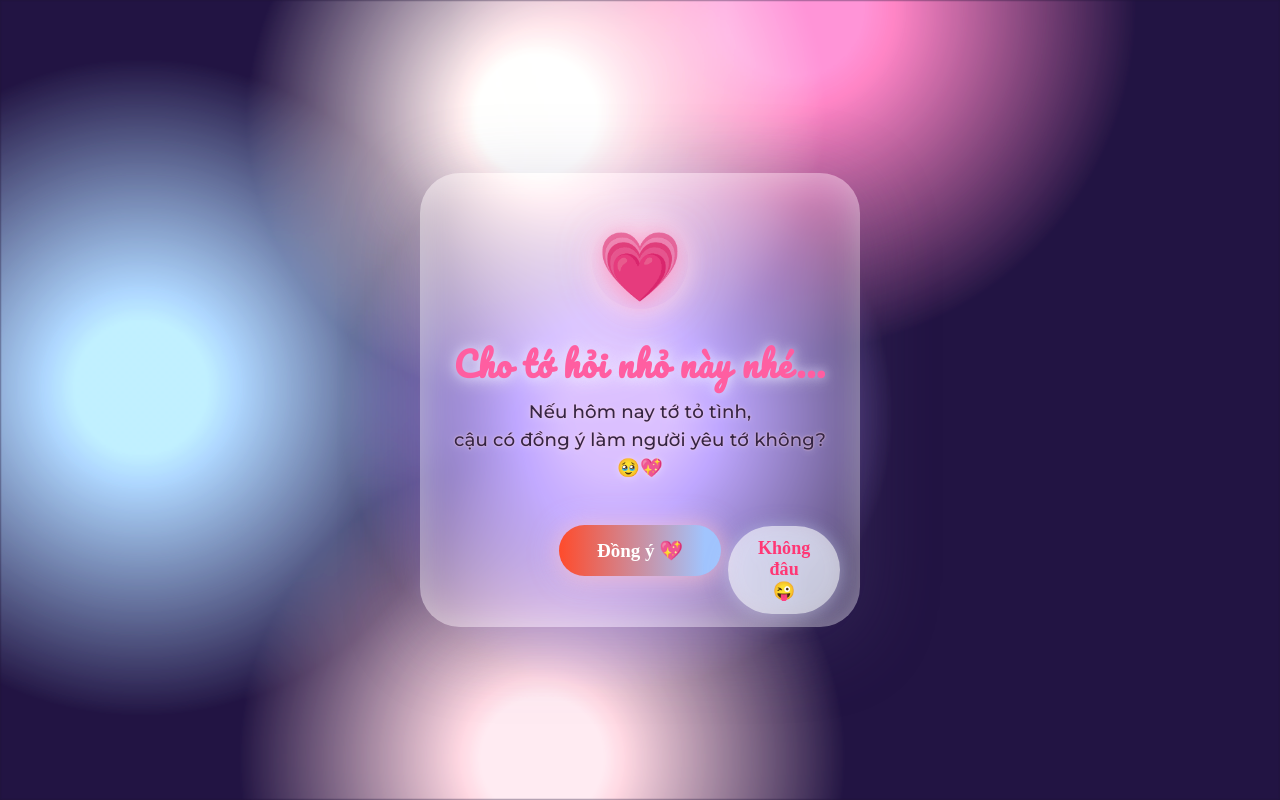
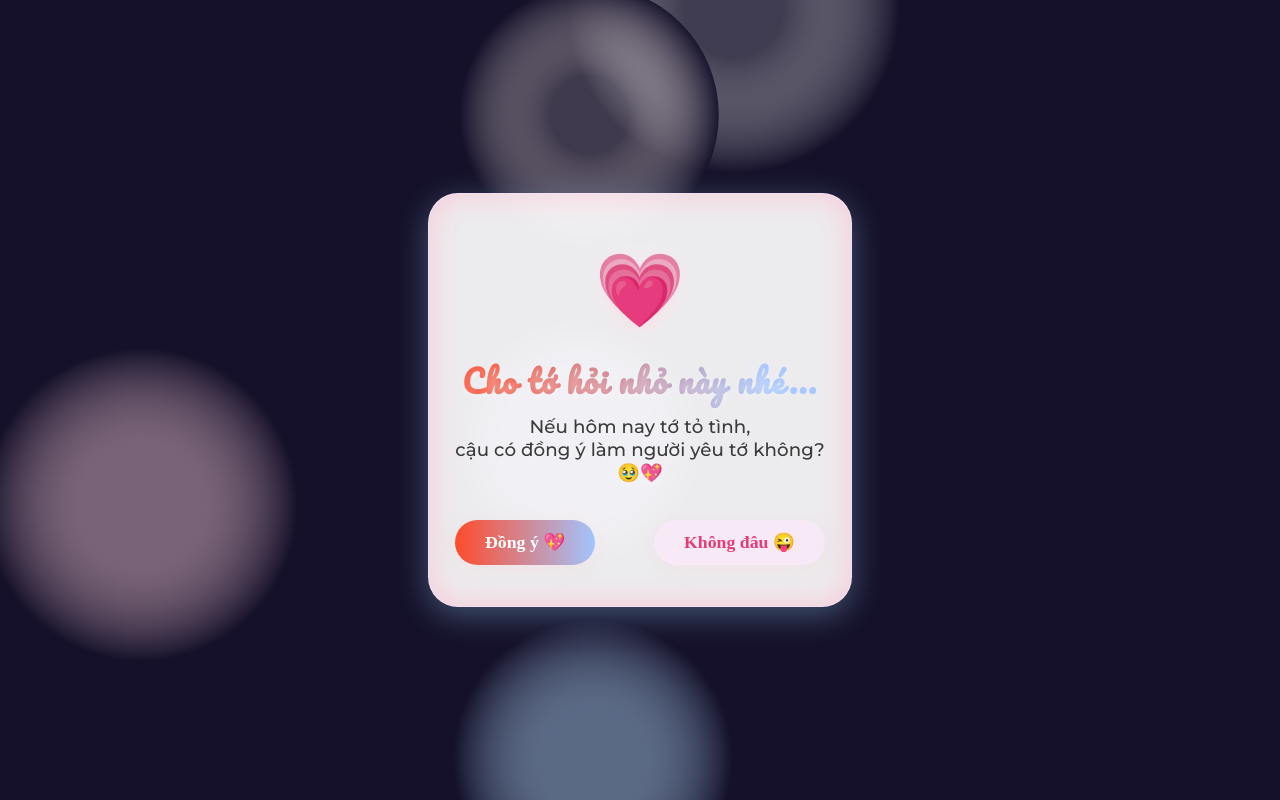
Before and after one commit to koha2002/LUV, a plain HTML site: page index.html in a window 1280 px wide. Both pictures are taken after a click on the element "Chạm vào trái tim!". Drawn offline with nearby package versions, Linux system fonts and the light colour scheme.

Commit message:
index.html

```diff
--- a/index.html
+++ b/index.html
@@ -2,163 +2,116 @@
 <html lang="vi">
 <head>
   <meta charset="UTF-8">
-  <title>Tỏ tình đẹp như mơ</title>
+  <title>Tỏ tình nghệ thuật đẹp</title>
   <meta name="viewport" content="width=device-width, initial-scale=1.0">
-  <!-- Confetti CDN -->
   <script src="https://cdn.jsdelivr.net/npm/canvas-confetti@1.9.2/dist/confetti.browser.min.js"></script>
   <link href="https://fonts.googleapis.com/css2?family=Pacifico&family=Montserrat:wght@500;700&display=swap" rel="stylesheet">
   <style>
-    html,body {
-      min-height: 100vh; margin:0; padding:0; box-sizing: border-box;
-      overflow-x: hidden; background: #1e1338;
+    html,body { height: 100%; margin:0; padding:0; box-sizing:border-box; background:#15112a; }
+    body { min-height:100vh; display:flex;align-items:center;justify-content:center;}
+    #bg { position:fixed;top:0;left:0;width:100vw;height:100vh;z-index:0; }
+    .lovebox {
+      position: relative;
+      z-index:2;
+      background: rgba(255,255,255,0.92);
+      border-radius: 30px;
+      padding: 36px 26px 30px 26px;
+      box-shadow: 0 8px 32px #9edbff55, 0 0 32px #ffb3c899 inset;
+      max-width: 370px; width:94vw;
+      text-align:center;
+      margin: 0 auto;
+      backdrop-filter: blur(5px) saturate(112%);
+      border: 1.5px solid #ffdaf3bb;
     }
-    body {
-      position: relative;
-      display: flex; align-items: center; justify-content: center;
-      min-height: 100vh;
+    .heart-big {
+      font-family: 'Pacifico', cursive;
+      font-size: 62px;
+      color: #ff3c6a;
+      text-shadow: 0 2px 16px #fdc8d68a,0 0 24px #fff9;
+      margin-bottom: 5px;
+      animation: heartbeat 1.1s infinite;
+      user-select: none; cursor: pointer;
     }
-    /* Liquid background */
-    #liquid-bg {
-      position:fixed; left:0;top:0;width:100vw;height:100vh;z-index:0;pointer-events:none;
-      filter: blur(1.3px) brightness(1.11) saturate(1.13);
-      background: #1e1338;
-    }
-    /* Glass box */
-    .lovebox {
-      max-width: 400px;
-      width: 92vw;
-      padding: 40px 20px 35px 20px;
-      border-radius: 40px;
-      background: rgba(255,255,255,0.25);
-      box-shadow: 0 14px 80px 0 #6b5c8e40, 0 0 34px #fff5 inset;
-      backdrop-filter: blur(11px) saturate(120%);
-      -webkit-backdrop-filter: blur(11px) saturate(120%);
-      margin:0 auto;
-      text-align:center;
-      z-index: 2;
-      position: relative;
-      animation: popIn 1.1s cubic-bezier(.31,1.53,.61,.87);
-    }
-    @keyframes popIn {
-      0% {transform:scale(0.7) translateY(80px); opacity:0;}
-      50%{transform:scale(1.06);}
-      100% {transform:scale(1) translateY(0); opacity:1;}
-    }
-    .heartwave {
-      width: 96px;
-      height: 96px;
-      border-radius: 50%;
-      display:inline-flex;align-items:center;justify-content:center;
-      background: radial-gradient(circle,#fff6 40%,#fff0 100%);
-      position:relative;
-      margin-bottom: 10px;
-      box-shadow: 0 4px 24px #fff9;
-      cursor: pointer;
-      user-select: none;
-      transition: transform 0.15s;
-      overflow: visible;
-    }
-    .heartwave:active { transform: scale(1.12);}
-    .heart-icon {
-      font-size: 68px;
-      color: #ff3c77;
-      text-shadow: 0 4px 40px #fdd0f2b3, 0 0 24px #fff2;
-      animation: pulse 1.3s infinite;
-      font-family: 'Pacifico', cursive;
-      transition: filter 0.2s;
-    }
-    @keyframes pulse {
-      0%,100%{filter:drop-shadow(0 0 0 #ff3c77a3);}
-      35%{filter:drop-shadow(0 0 22px #ff5ea1);}
-      70%{filter:drop-shadow(0 0 8px #fdc8d6);}
+    @keyframes heartbeat {
+      0%,100%{transform:scale(1);}
+      30%{transform:scale(1.18);}
+      60%{transform:scale(1.32);}
     }
     h1 {
       font-family: 'Pacifico', cursive;
-      font-size: 2.1rem;
-      color: #ff5ea1;
-      margin: 15px 0 5px;
-      text-shadow: 0 1px 18px #fff9, 0 0 10px #d9d4ffb3;
-      letter-spacing: 1.2px;
+      font-size: 1.95rem;
+      margin: 14px 0 7px 0;
+      background: linear-gradient(90deg,#ff4b2b,#a1c4fd 85%);
+      -webkit-background-clip: text;
+      color: transparent;
+      text-shadow: 0 2px 9px #fff5;
+      letter-spacing: 1.5px;
     }
     .subtitle {
+      color: #3b3b3b;
+      font-size: 1.14rem;
       font-family: 'Montserrat', Arial, sans-serif;
-      color: #342544;
-      font-size: 1.14rem;
-      margin-bottom: 25px;
       font-weight: 500;
-      text-shadow: 0 1px 9px #fff5, 0 0 2px #fdc8d6;
-      letter-spacing: 0.15px;
-      line-height: 1.54;
+      margin-bottom: 19px;
+      text-shadow: 0 2px 10px #fff5;
+      letter-spacing: 0.08px;
     }
     .btn-row {
-      margin: 36px 0 10px 0; height:64px; width: 100%; position:relative;
-      display: flex; justify-content: center; align-items: center;
+      margin: 30px 0 6px 0; height:56px; width: 100%; position:relative;
+      display: flex; justify-content: space-between; align-items: center;
+      gap: 18px;
     }
-    #yesBtn {
-      background: linear-gradient(90deg,#ff4b2b,#a1c4fd 90%);
-      color: #fff; border: none; border-radius: 999px;
-      padding: 14px 38px;
-      font-size: 1.19rem;
+    button {
+      background: linear-gradient(90deg,#ff4b2b,#a1c4fd);
+      color: #fff;
+      border: none;
+      border-radius: 999px;
+      padding: 12px 30px;
+      font-size: 1.11rem;
       font-family: inherit;
       font-weight: 700;
       cursor: pointer;
-      box-shadow: 0 4px 20px #ffbdbd49;
-      filter: drop-shadow(0 0 12px #fdc8d68a);
+      box-shadow: 0 5px 20px #ffbdbd30;
       outline: none;
-      z-index: 1;
-      transition: background 0.19s, transform 0.19s, box-shadow 0.16s;
+      min-width: 110px;
+      transition: background 0.17s, transform 0.13s;
     }
-    #yesBtn:active {transform:scale(1.08);}
+    button:active {transform:scale(1.07);}
+    #yesBtn { z-index:2;}
     #noBtn {
-      background: #fff9;
-      color: #ff3775;
-      border: none;
-      border-radius: 999px;
-      padding: 12px 30px;
-      font-size: 1.13rem;
-      font-family: inherit;
-      font-weight: 700;
-      cursor: pointer;
-      box-shadow: 0 4px 18px #fbe8ee49;
-      filter: drop-shadow(0 0 8px #a1c4fd88);
-      outline: none;
-      position: absolute;
-      top: 8px; left: 72%; /* sẽ được chỉnh vị trí bằng js */
+      background: #f7e9f5;
+      color: #e83c77;
+      z-index: 2;
+      position: relative;
       transition: all 0.24s cubic-bezier(.5,1.45,.55,.84);
-      z-index: 10;
     }
     .result {
-      min-height: 45px;
-      font-size: 1.27rem;
-      margin-top: 35px;
+      min-height: 35px;
+      font-size: 1.19rem;
+      margin-top: 26px;
       color: #ff4b7d;
       font-family: 'Montserrat',sans-serif;
       font-weight: 700;
       display: none;
-      animation: fadeIn 1.14s;
+      animation: fadeIn 1.12s;
       letter-spacing: 1px;
-      text-shadow: 0 1px 10px #fff8,0 0 4px #fdc8d6;
+      text-shadow: 0 1px 10px #fff8,0 0 3px #fdc8d6;
     }
     @keyframes fadeIn { from {opacity:0;} to {opacity:1;} }
-    /* Responsive */
-    @media (max-width: 520px) {
-      .lovebox{max-width:99vw; padding:10vw 2vw 8vw 2vw;}
-      h1{font-size: 1.27rem;}
-      .heartwave{width:56px;height:56px;}
-      .heart-icon{font-size:35px;}
-      .btn-row{margin:24px 0 6px 0; height:78px;}
-      #yesBtn{font-size:1.03rem; padding:10px 20px;}
-      #noBtn{font-size:1rem; padding:8px 16px; left:65%;}
+    @media (max-width: 540px) {
+      .lovebox{padding:9vw 3vw 9vw 3vw;}
+      h1{font-size:1.27rem;}
+      .btn-row{margin:22px 0 6px 0;}
+      .heart-big{font-size:34px;}
+      button{font-size:1rem;min-width:85px;}
     }
   </style>
 </head>
 <body>
-  <canvas id="liquid-bg"></canvas>
+<canvas id="bg"></canvas>
 <audio id="bgmusic" src="https://cdn.pixabay.com/audio/2023/02/10/audio_12ba16f55d.mp3" loop></audio>
 <div class="lovebox" id="box">
-    <div class="heartwave" id="bigHeart" title="Chạm vào trái tim!">
-      <span class="heart-icon">💗</span>
-    </div>
+  <div class="heart-big" id="bigHeart" title="Chạm vào trái tim!">💗</div>
   <h1>Cho tớ hỏi nhỏ này nhé...</h1>
   <div class="subtitle">
     Nếu hôm nay tớ tỏ tình,<br>
@@ -171,8 +124,8 @@
   <div class="result" id="result"></div>
 </div>
 <script>
-    // Nền gradient động liquid nghệ
-    const canvas = document.getElementById('liquid-bg');
+  // Nền bokeh blur động đẹp
+  const canvas = document.getElementById('bg');
   const ctx = canvas.getContext('2d');
   let w = canvas.width = window.innerWidth, h = canvas.height = window.innerHeight;
   function resize() {
@@ -180,155 +133,123 @@
     h = canvas.height = window.innerHeight;
   }
   window.addEventListener('resize', resize);
-
-    // Thêm nhiều quả bóng màu tạo hiệu ứng liquid
   let balls = [];
   for (let i = 0; i < 5; i++) {
     balls.push({
-        r: 260 + Math.random()*90,
+      r: 110 + Math.random()*60,
       x: Math.random()*w,
       y: Math.random()*h,
-        dx: (Math.random()-0.5)*0.7,
-        dy: (Math.random()-0.5)*0.7,
-        c: ['#ff8ec4','#b8e0ff','#ffdde1','#bca4ff','#fff0ec','#ffe7fa'][i]
+      dx: (Math.random()-0.5)*0.33,
+      dy: (Math.random()-0.5)*0.33,
+      c: ['#fff3','#ffd1df77','#b8e0ff77','#bca4ff66','#fff0ec33'][i%5]
     });
   }
-    function drawLiquid() {
+  function drawBG() {
     ctx.clearRect(0,0,w,h);
+    ctx.globalAlpha=1;
+    ctx.fillStyle="#15112a";
+    ctx.fillRect(0,0,w,h);
     for(let b of balls) {
-        let grad = ctx.createRadialGradient(b.x,b.y,b.r*0.2,b.x,b.y,b.r);
-        grad.addColorStop(0, b.c+'f5');
-        grad.addColorStop(1, b.c+'00');
+      let grad = ctx.createRadialGradient(b.x,b.y,b.r*0.3,b.x,b.y,b.r);
+      grad.addColorStop(0, b.c);
+      grad.addColorStop(1, "#15112a");
       ctx.beginPath();
       ctx.arc(b.x,b.y,b.r,0,Math.PI*2);
       ctx.fillStyle = grad;
+      ctx.globalAlpha=0.91;
       ctx.fill();
       b.x += b.dx;
       b.y += b.dy;
-        if(b.x-b.r<0 || b.x+b.r>w) b.dx*=-1;
-        if(b.y-b.r<0 || b.y+b.r>h) b.dy*=-1;
+      if(b.x-b.r<0||b.x+b.r>w) b.dx*=-1;
+      if(b.y-b.r<0||b.y+b.r>h) b.dy*=-1;
     }
-      requestAnimationFrame(drawLiquid);
+    ctx.globalAlpha=1;
+    requestAnimationFrame(drawBG);
   }
-    drawLiquid();
+  drawBG();
 
   // Nhạc nền tự động
-    setTimeout(()=>{
-      let music = document.getElementById('bgmusic');
-      music.volume = 0.19;
-      music.play().catch(()=>{});
-    }, 700);
+  setTimeout(()=>{let music=document.getElementById('bgmusic');music.volume=0.19;music.play().catch(()=>{});}, 700);
 
-    // Nút "Không đâu" chạy quanh hình tròn hộp
-    let angle = Math.random()*Math.PI*2, R = 96;
+  // Nút "Không đâu" chạy tránh ra xa, KHÔNG ĐÈ lên nút "Đồng ý"
   function moveNoBtn() {
     const noBtn = document.getElementById('noBtn');
+    const yesBtn = document.getElementById('yesBtn');
     const btnRow = document.getElementById('btnRow');
     let w = btnRow.offsetWidth, h = btnRow.offsetHeight;
-      // Tính vị trí theo hình tròn
-      angle += Math.PI/3 + Math.random()*Math.PI/2.1;
-      let x = (w/2) + R * Math.cos(angle) - noBtn.offsetWidth/2;
-      let y = (h/2) + R * Math.sin(angle) - noBtn.offsetHeight/2;
-      // Chặn ra khỏi nút
-      x = Math.max(0, Math.min(w-noBtn.offsetWidth, x));
-      y = Math.max(-4, Math.min(h-noBtn.offsetHeight, y));
-      noBtn.style.left = x+"px";
-      noBtn.style.top = y+"px";
+    let y = 0;
+    // Di chuyển sang bên trái hoặc phải cùng 1 hàng, không bao giờ đè lên nút "Đồng ý"
+    if (parseInt(noBtn.style.left) > w/2) {
+      noBtn.style.left = "5px";
+    } else {
+      noBtn.style.left = (w-noBtn.offsetWidth-5) + "px";
+    }
+    noBtn.style.top = (Math.random()*12) + "px";
   }
 
-    // Heart wave effect + bắn tim nhỏ + rung hộp
-    document.getElementById('bigHeart').onclick = function(e) {
-      let box = document.getElementById('box');
-      let center = this.getBoundingClientRect();
-      // Tạo sóng lan
-      let wave = document.createElement('div');
-      wave.style.position = 'fixed';
-      wave.style.left = (center.left + center.width/2) + "px";
-      wave.style.top = (center.top + center.height/2) + "px";
-      wave.style.borderRadius = '50%';
-      wave.style.pointerEvents = 'none';
-      wave.style.zIndex = 1000;
-      wave.style.width = wave.style.height = '40px';
-      wave.style.background = "radial-gradient(circle, #ffe7fa99 0%, #fff0 70%)";
-      wave.style.opacity = "1";
-      wave.style.transition = "all 1.1s cubic-bezier(.3,1.53,.41,0.85)";
-      document.body.appendChild(wave);
-      setTimeout(()=>{
-        wave.style.width = "440px";
-        wave.style.height = "440px";
-        wave.style.marginLeft = "-220px";
-        wave.style.marginTop = "-220px";
-        wave.style.opacity = "0";
-      },10);
-      setTimeout(()=>wave.remove(),1100);
-      // Bắn nhiều tim nhỏ theo sóng
-      for(let i=0;i<12;i++) setTimeout(()=>{
-        floatHeart(center.left+center.width/2+Math.random()*90-45, center.top+center.height/2+Math.random()*80-40);
-      }, i*60+Math.random()*50);
-      // Rung hộp
-      box.style.animation = 'shake 0.24s';
-      setTimeout(()=>box.style.animation='',250);
-    };
-
-    // Tim bay tràn màn khi click "Đồng ý"
+  // Tim bay khi bấm tim lớn
   function floatHeart(x, y) {
     const heart = document.createElement('div');
-      heart.className = 'heart-icon';
+    heart.className = 'heart-big';
     heart.innerText = ['💗','💖','💘','💝','💕','💓'][Math.floor(Math.random()*6)];
     heart.style.position = 'fixed';
     heart.style.left = (x || window.innerWidth/2)+'px';
     heart.style.top = (y || window.innerHeight/2)+'px';
-      heart.style.fontSize = (28+Math.random()*40)+'px';
-      heart.style.opacity = "0.94";
+    heart.style.fontSize = (28+Math.random()*36)+'px';
+    heart.style.opacity = "0.92";
     heart.style.pointerEvents = "none";
-      heart.style.transition = "transform 2.0s cubic-bezier(.22,1.45,.48,.93), opacity 2s";
+    heart.style.transition = "transform 2.1s cubic-bezier(.22,1.45,.48,.93), opacity 2.2s";
     heart.style.transform = "translate(-50%,0) scale(1)";
     document.body.appendChild(heart);
     setTimeout(()=>{
       heart.style.transform = "translate(-50%,-220px) scale(0.8) rotate("+((Math.random()*50)-25)+"deg)";
       heart.style.opacity = 0;
-      }, 40);
+    }, 38);
     setTimeout(()=>heart.remove(), 2000);
   }
+  document.getElementById('bigHeart').onclick = function(e) {
+    for(let i=0;i<12;i++) setTimeout(()=>{
+      floatHeart(
+        window.innerWidth*0.3+Math.random()*window.innerWidth*0.4,
+        window.innerHeight*0.4+Math.random()*window.innerHeight*0.2
+      );
+    }, i*70+Math.random()*60);
+  };
 
-    // Hiệu ứng khi đồng ý
+  // Khi bấm đồng ý: confetti + tim bay
   function confess(isYes) {
     let result = document.getElementById('result');
     let box = document.getElementById('box');
     if(isYes){
-        // Lời yêu cực chill
       result.innerHTML = [
-          "Từ nay mình là một cặp rồi nha! 💑<br><span style='color:#ab31b9'>Yêu cậu từ trái tim nè 💖</span>",
-          "Không tin được lun! Hạnh phúc quá đi mất 😘<br>Bắt đầu chuyện tình đáng yêu nhé!",
-          "Đồng ý rồi nè, yêu nhau mãi nhé cậu iu 🥰"
+        "Từ nay mình là một cặp rồi nha! 🥰<br>Yêu cậu thiệt nhiều luôn 💖",
+        "Không tin được lun! Hạnh phúc quá đi mất 😘<br>Bắt đầu chuyện tình thật rực rỡ nào!",
+        "Đồng ý rồi nè, yêu nhau mãi nhé cậu iu 💖"
       ][Math.floor(Math.random()*3)];
       result.style.display = 'block';
-        // Rung + glow box
-        box.style.boxShadow = '0 0 120px 35px #fca6ec8a, 0 0 120px #e9bfffdf inset';
-        box.style.animation = 'popIn 1.1s cubic-bezier(.31,1.53,.61,.87)';
-        setTimeout(()=>{box.style.boxShadow='';box.style.animation='';}, 1200);
-        // Mưa tim bay
-        for(let i=0;i<22;i++) setTimeout(()=>{
+      box.style.boxShadow = '0 0 100px 20px #ff8ec4,0 0 100px #b8e0ff inset';
+      setTimeout(()=>{box.style.boxShadow='';},1200);
+      for(let i=0;i<17;i++) setTimeout(()=>{
         floatHeart(
           window.innerWidth*0.18+Math.random()*window.innerWidth*0.68,
-            window.innerHeight*0.15+Math.random()*window.innerHeight*0.7
+          window.innerHeight*0.18+Math.random()*window.innerHeight*0.7
         );
-        }, i*42+Math.random()*60);
-        // Confetti nổ rực rỡ
-        for(let i=0;i<5;i++) setTimeout(()=>{
+      }, i*50+Math.random()*60);
+      // Confetti bắn
+      for(let i=0;i<4;i++) setTimeout(()=>{
         confetti({
-            particleCount: 75+Math.random()*30,
+          particleCount: 72,
           angle: 90+Math.random()*50-25,
-            spread: 70+Math.random()*38,
-            origin: {x:0.25+0.18*Math.random(), y:0.78+Math.random()*0.04}
+          spread: 64+Math.random()*28,
+          origin: {x:0.23+0.13*Math.random(), y:0.71+Math.random()*0.04}
         });
         confetti({
-            particleCount: 68+Math.random()*24,
+          particleCount: 69,
           angle: 90+Math.random()*50-25,
-            spread: 68+Math.random()*32,
-            origin: {x:0.66+0.13*Math.random(), y:0.78+Math.random()*0.06}
+          spread: 74+Math.random()*22,
+          origin: {x:0.67+0.11*Math.random(), y:0.71+Math.random()*0.04}
         });
-        }, i*280);
+      }, i*320);
     }
   }
 </script>
```
Lines whose indentation alone changed are shown as unchanged.
